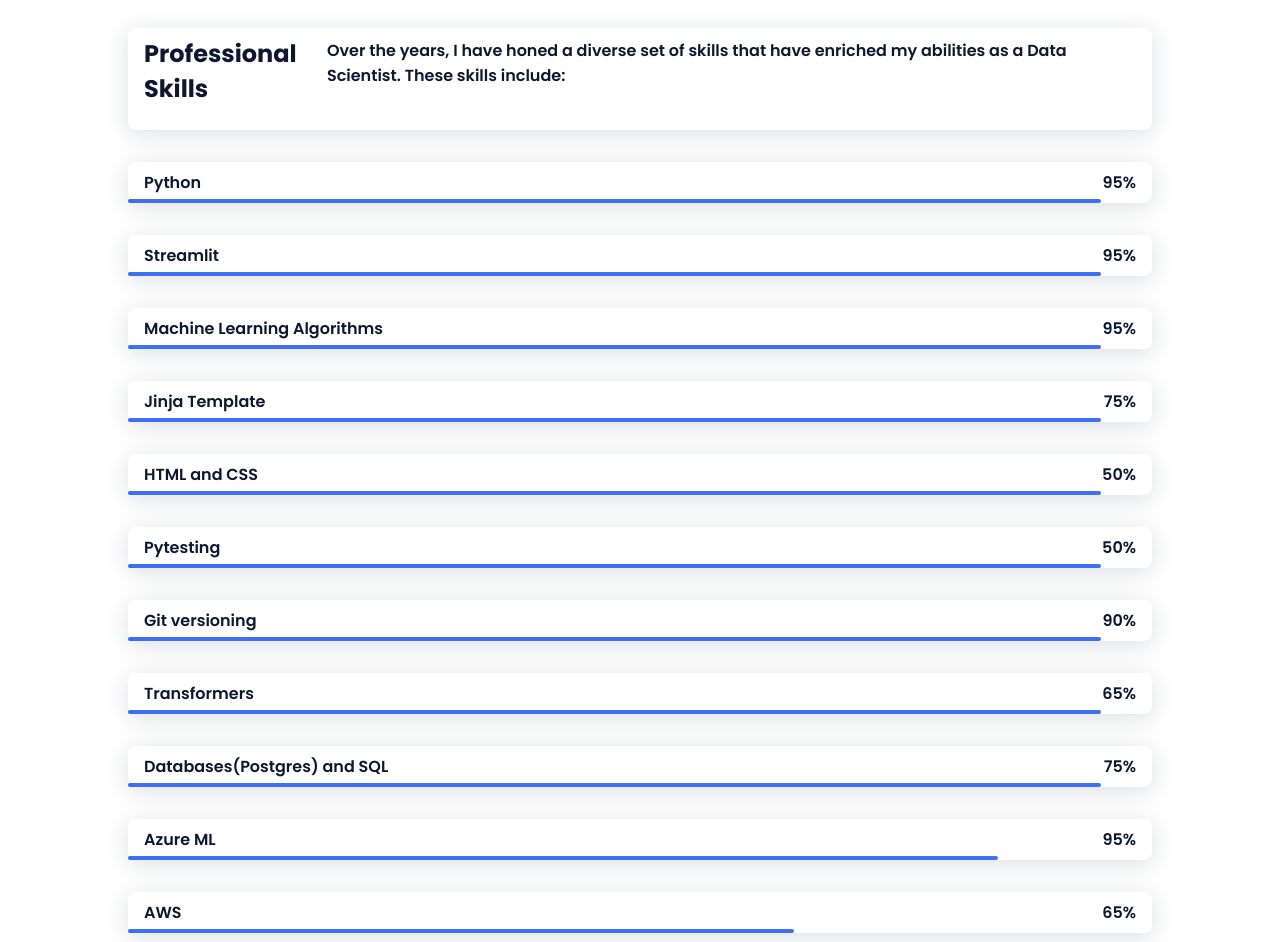
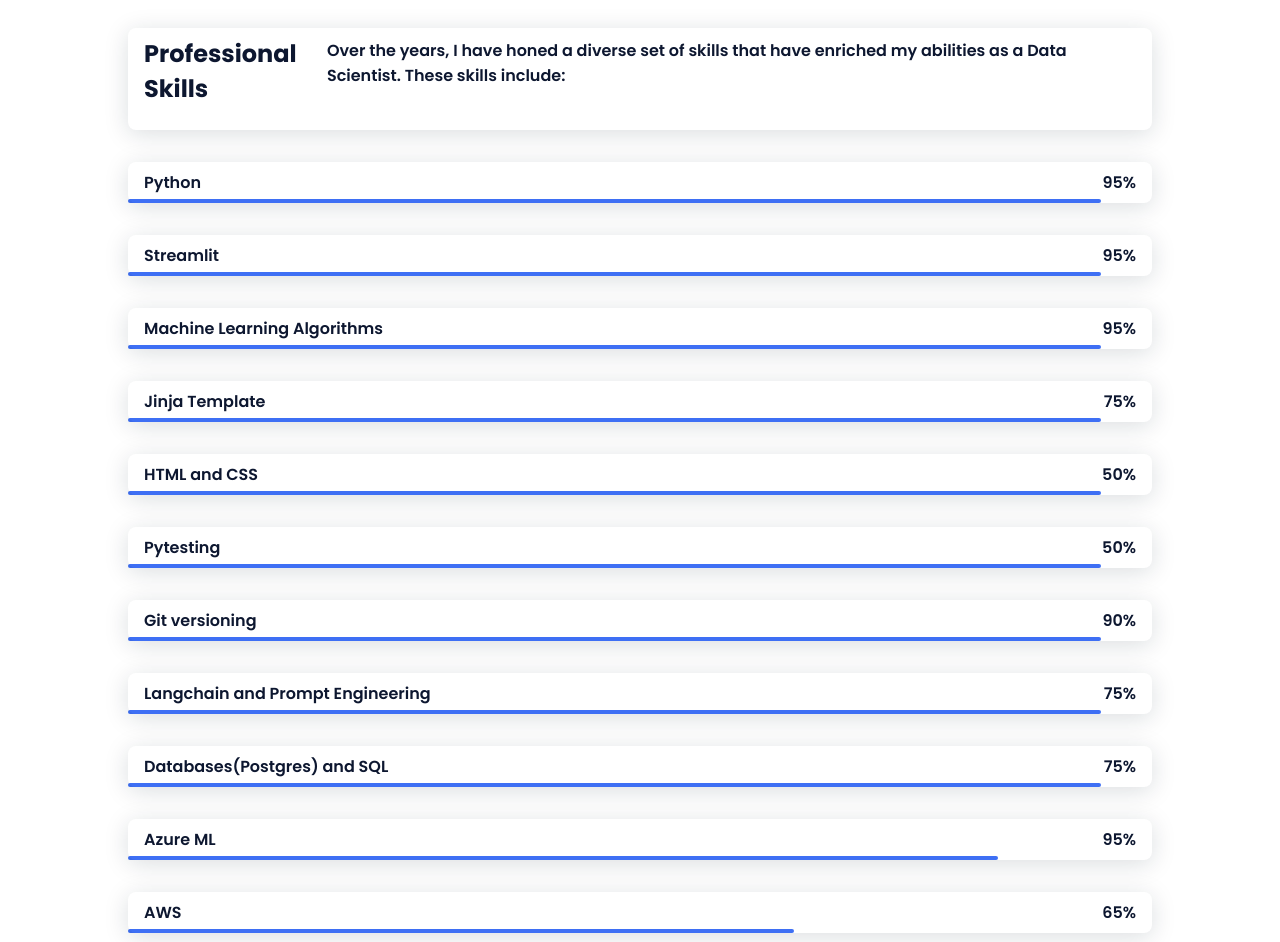
Before and after one commit to AIwithAneesha/portfolio, a plain HTML site: page skills.html in a window 1280 px wide. Shown: the part 155-1097 px from the top of the page. Drawn offline with nearby package versions, Linux system fonts and the light colour scheme.

Commit message:
changes made

```diff
--- a/skills.html
+++ b/skills.html
@@ -133,11 +133,11 @@
         <!-- Skill 2: Chatbot Development -->
         <div class="skills__data">
             <div class="skills__names">
-                <span class="skills__name">Transformers</span>
+                <span class="skills__name">Langchain and Prompt Engineering</span>
             </div>
             <div class="skills__bar skills__html"></div>
             <div>
-                <span class="skills__percentage">65%</span>
+                <span class="skills__percentage">75%</span>
             </div>
         </div>
 
```
